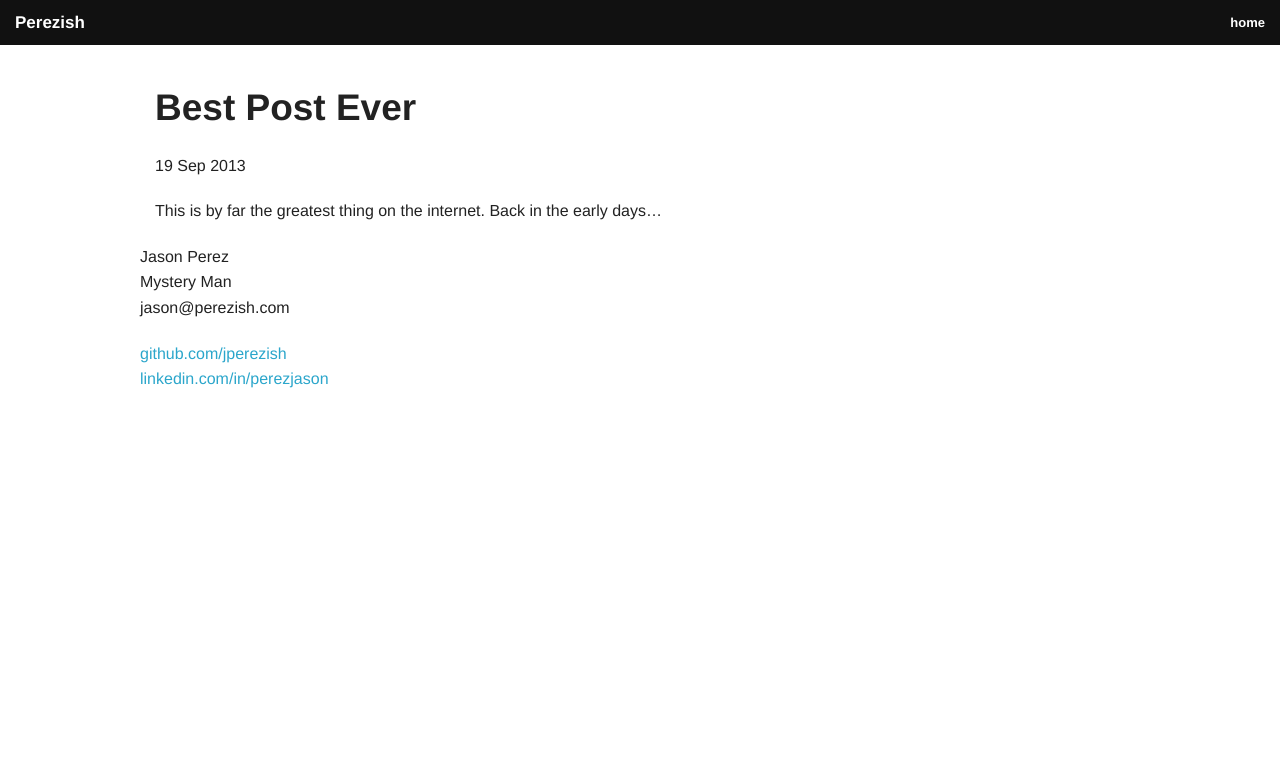
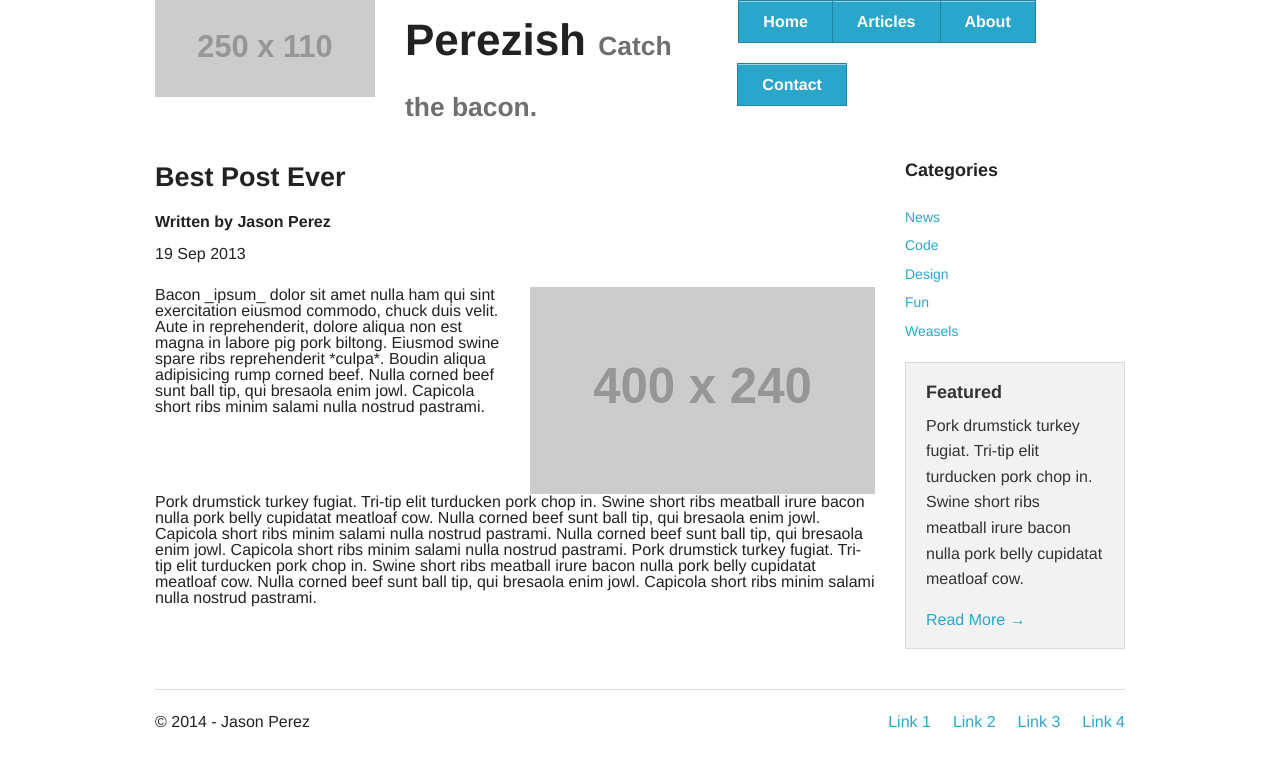
Before and after one commit to jperezish/perezish, a Jekyll site: the page built from _posts/2013-09-19-best-post-ever.textile, in a window 1280 px wide. Shown: the top 767 px of the page. Built offline with Jekyll 4.4.1, drawn with Linux system fonts in a browser that asks for light colours; Markdown is read by kramdown in place of the engine named in the settings.

Commit message:
update layout, asset pipeline gem

```diff
--- a/_config.yml
+++ b/_config.yml
@@ -1,4 +1,4 @@
 name: Perezish
-markdown: redcarpet
+markdown: redcloth
 pygments: true
 permalink: pretty
--- a/_layouts/default.html
+++ b/_layouts/default.html
@@ -12,45 +12,86 @@
 
     </head>
     <body>
-        <nav class="top-bar hide-for-small">
-          <ul class="title-area">
-            <li class="name">
-              <h1><a href="/">{{ site.name }}</a></h1>
-            </li>
-            <li class="toggle-topbar">
-              <a href="#"></a>
-            </li>
+      <!-- Nav Bar -->
+      <div class="row">
+        <div class="large-5 columns right">
+          <div class="nav-bar">
+           <ul class="button-group">
+             <li><a href="#" class="button">Home</a></li>
+             <li><a href="#" class="button">Articles</a></li>
+             <li><a href="#" class="button">About</a></li>
+             <li><a href="#" class="button">Contact</a></li>
+            </ul>
+          </div>
+        </div>
+        <div class="large-4 columns right">
+          <h1>{{ site.name }} <small>Catch the bacon.</small></h1>
+        </div>
+        <div class="large-3 columns">
+          <img src="http://placehold.it/250x110&text=[img]" />
+        </div>
+      </div>
+
+      <!-- End Nav -->
+
+
+      <!-- Main Page Content and Sidebar -->
+
+      <div class="row">
+
+        <!-- Main Blog Content -->
+
+          {{ content }}
+
+        <!-- End Main Content -->
+
+
+        <!-- Sidebar -->
+
+        <aside class="large-3 columns">
+
+          <h5>Categories</h5>
+          <ul class="side-nav">
+            <li><a href="#">News</a></li>
+            <li><a href="#">Code</a></li>
+            <li><a href="#">Design</a></li>
+            <li><a href="#">Fun</a></li>
+            <li><a href="#">Weasels</a></li>
           </ul>
-          <section class="top-bar-section">
-            <ul class="right">
-              <li class>
-                <a href="/">home</a>
-              </li>
-            </ul>
-          </section>
-        </nav>
-        <section class="main">
+
+          <div class="panel">
+            <h5>Featured</h5>
+            <p>Pork drumstick turkey fugiat. Tri-tip elit turducken pork chop in. Swine short ribs meatball irure bacon nulla pork belly cupidatat meatloaf cow.</p>
+            <a href="#">Read More &rarr;</a>
+          </div>
+
+        </aside>
+
+        <!-- End Sidebar -->
+      </div>
+
+      <!-- End Main Content and Sidebar -->
+
+
+      <!-- Footer -->
+
+      <footer class="row">
+        <div class="large-12 columns">
+          <hr />
           <div class="row">
-            <div class="large-8 columns">
-              {{ content }}
+            <div class="large-6 columns">
+              <p>&copy; 2014 - Jason Perez</p>
+            </div>
+            <div class="large-6 columns">
+              <ul class="inline-list right">
+                <li><a href="#">Link 1</a></li>
+                <li><a href="#">Link 2</a></li>
+                <li><a href="#">Link 3</a></li>
+                <li><a href="#">Link 4</a></li>
+              </ul>
             </div>
           </div>
-          <div class="row">
-            <div class="contact">
-              <p>
-                Jason Perez<br />
-                Mystery Man<br />
-                jason@perezish.com
-              </p>
-            </div>
-            <div class="contact">
-              <p>
-                <a href="https://github.com/jperezish">github.com/jperezish</a><br />
-                <a href="http://www.linkedin.com/in/perezjason">linkedin.com/in/perezjason</a><br />
-              </p>
-            </div>
-          </div>
-        </section>
-
+        </div>
+      </footer>
     </body>
 </html>
--- a/_layouts/post.html
+++ b/_layouts/post.html
@@ -1,13 +1,15 @@
 ---
 layout: default
 ---
-<div class="row">
-  <div class="large-12 columns">
-    <h2>{{ page.title }}</h2>
-  </div>
+<div class="large-9 columns" role="content">
+
+  <article>
+
+    <h3>{{ page.title }}</h3>
+    <h6>Written by {{ page.author }}</h6>
+    <p class="meta">{{ page.date | date_to_string }}</p>
+
+    {{ content }}
+
+  </article>
 </div>
-<p class="meta">{{ page.date | date_to_string }}</p>
-
-<div class="post">
-{{ content }}
-</div>
--- /dev/null
+++ b/_plugins/jekyll_asset_pipeline.rb
@@ -0,0 +1 @@
+require "jekyll_asset_pipeline"
--- /dev/null
+++ b/_posts/2013-09-19-best-post-ever.textile
@@ -0,0 +1,26 @@
+---
+layout: post
+title: "Best Post Ever"
+description: "This is by far the best blog post you'll ever read."
+category: post
+author: Jason Perez
+tags: [lolcats bears]
+---
+
+<div class="row">
+  <div class="large-6 columns">
+
+Bacon _ipsum_ dolor sit amet nulla ham qui sint exercitation eiusmod commodo, chuck duis velit. Aute in reprehenderit, dolore aliqua non est magna in labore pig pork biltong. Eiusmod swine spare ribs reprehenderit *culpa*.
+
+Boudin aliqua adipisicing rump corned beef. Nulla corned beef sunt ball tip, qui bresaola enim jowl. Capicola short ribs minim salami nulla nostrud pastrami.
+
+  </div>
+  <div class="large-6 columns">
+    <img src="http://placehold.it/400x240&text=[img]" />
+  </div>
+
+</div>
+
+Pork drumstick turkey fugiat. Tri-tip elit turducken pork chop in. Swine short ribs meatball irure bacon nulla pork belly cupidatat meatloaf cow. Nulla corned beef sunt ball tip, qui bresaola enim jowl. Capicola short ribs minim salami nulla nostrud pastrami. Nulla corned beef sunt ball tip, qui bresaola enim jowl. Capicola short ribs minim salami nulla nostrud pastrami.
+
+Pork drumstick turkey fugiat. Tri-tip elit turducken pork chop in. Swine short ribs meatball irure bacon nulla pork belly cupidatat meatloaf cow. Nulla corned beef sunt ball tip, qui bresaola enim jowl. Capicola short ribs minim salami nulla nostrud pastrami.
--- /dev/null
+++ b/gemfile
@@ -0,0 +1,4 @@
+source 'https://rubygems.org'
+
+gem "RedCloth", "4.2.9"
+gem "jekyll-asset-pipeline", "0.1.6"
```
Also changed, not shown: _layouts/default2.html (added, +56 -0 lines), _posts/2013-09-19-welcome-to-jekyll.textile (added, +24 -0 lines), Gemfile.lock (added).
